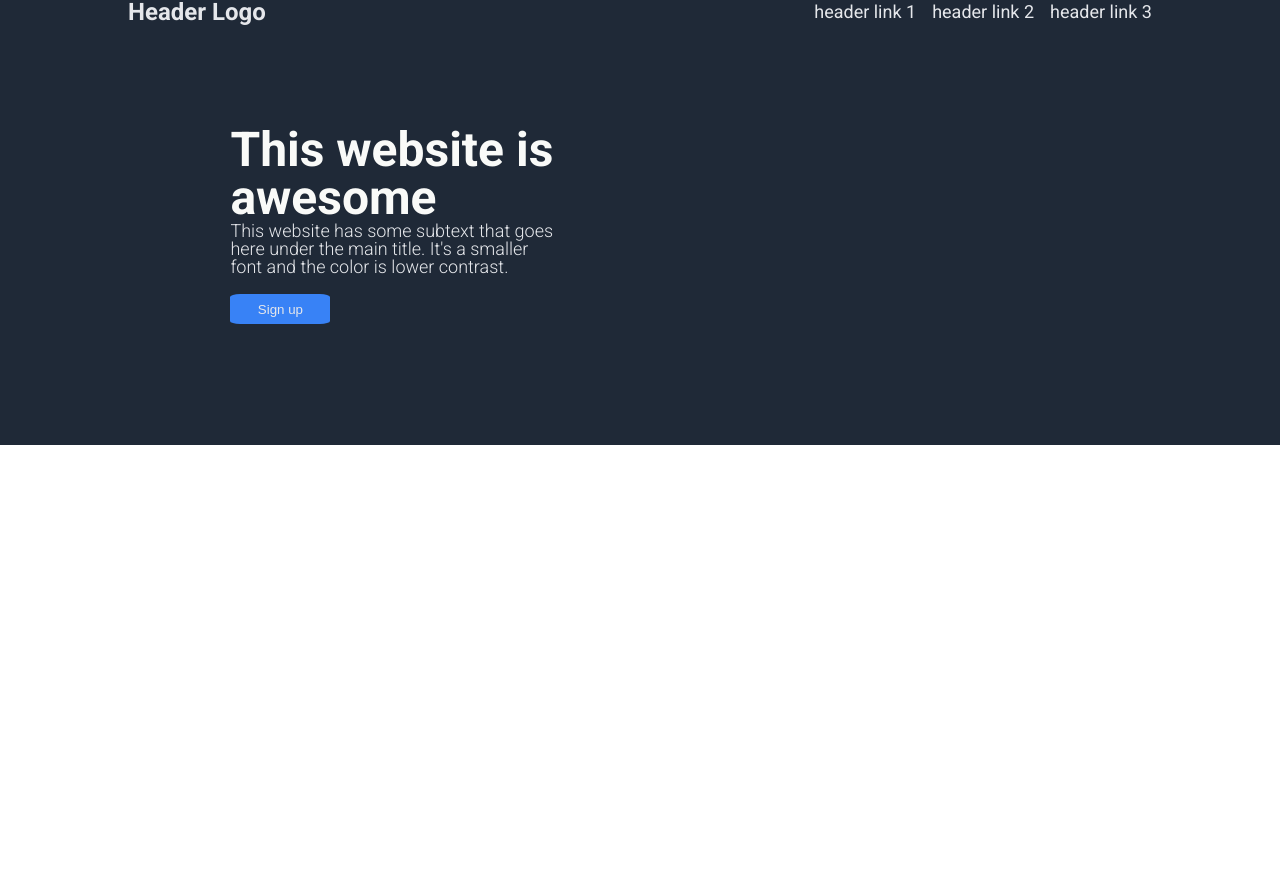
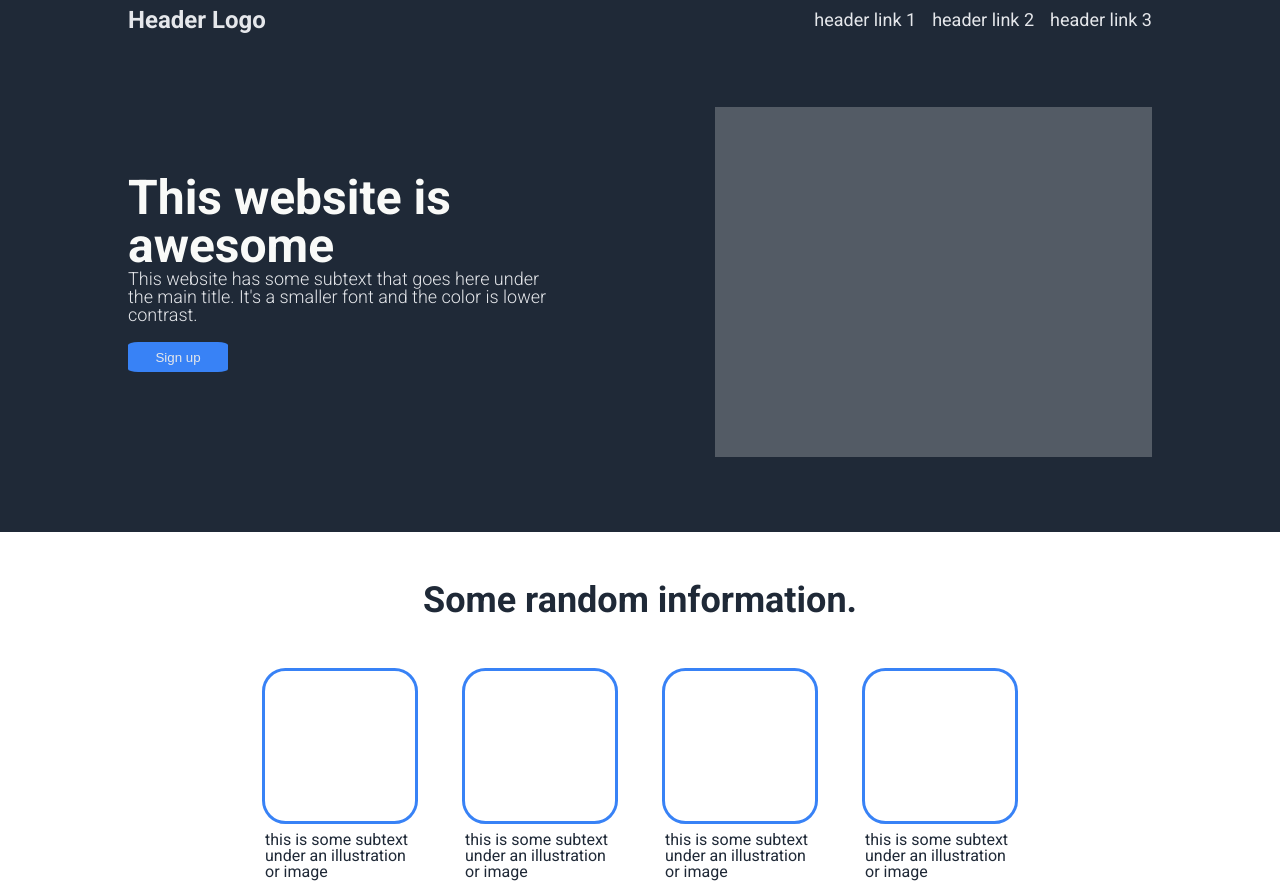
Before and after one commit to jimmy-75/landing-page, a plain HTML site: page index.html in a window 1280 px wide. Before the commit the page ends 800 px from the top, so only its background shows below. Drawn offline with Linux system fonts and the light colour scheme.

Commit message:
edit index.html style.css

```diff
--- a/index.html
+++ b/index.html
@@ -23,8 +23,35 @@
           <p>This website has some subtext that goes here under the main title. It's a smaller font and the color is lower contrast.</p>
           <button type="button">Sign up</button>
         </div>
+        <div class="hero-img">
+        </div>
       </div>
     </header>
+    <div class="info">
+      <h3>Some random information.</h3>
+      <div class="info-cards">
+        <div class="card">
+          <div class="card-border">
+          </div>
+          <p>this is some subtext under an illustration or image</p>
+        </div>
+        <div class="card">
+          <div class="card-border">
+          </div>
+          <p>this is some subtext under an illustration or image</p>
+        </div>
+        <div class="card">
+          <div class="card-border">
+          </div>
+          <p>this is some subtext under an illustration or image</p>
+        </div>
+        <div class="card">
+          <div class="card-border">
+          </div>
+          <p>this is some subtext under an illustration or image</p>
+        </div>
+      </div>
+    </div>
 
 
   </body>
--- a/style.css
+++ b/style.css
@@ -83,17 +83,24 @@ header ul {
   display: flex;
   align-items: center;
   justify-content: space-between;
+  padding-top: 8px;
 }
 .hero {
   font-size: 18px;
   font-weight: 300;
   color: #E5E7EB;
   background-color: #1F2937;
-  padding: 10%;
+  gap: 150px;
   display: flex;
+  flex: 1 0 auto;
+  height: 500px;
+  align-items: center;
 }
 .hero-left {
-  width: 40%;
+  width: 50%;
+  display: flex;
+  flex-direction: column;
+  text-justify: left;
 }
 .hero-left button {
   background-color: #3882F6;
@@ -105,4 +112,39 @@ header ul {
   margin: 18px 0;
 }
 .hero-img {
-  background-color: #
+  background-color: rgba(238, 238, 238, .25);
+  width: 50%;
+  height: 350px;
+}
+.info {
+  display: flex;
+  flex-direction: column;
+  align-items: center;
+  padding-top: 50px;
+  color: #1F2937
+}
+.info h3 {
+  font-size: 36px;
+  font-weight: 900;
+}
+.info-cards {
+  margin-top: 50px;
+  display: flex;
+  margin-left: auto;
+  margin-right: auto;
+  gap: 50px;
+}
+.card {
+  display: flex;
+  flex-direction: column;
+  flex: 1 0 auto;
+  width: 150px;
+  align-items: center;
+  gap: 8px;
+}
+.card-border {
+  height: 150px;
+  width: 150px;
+  border: #3882F6 solid 3px;
+  border-radius: 15%;
+}
```
